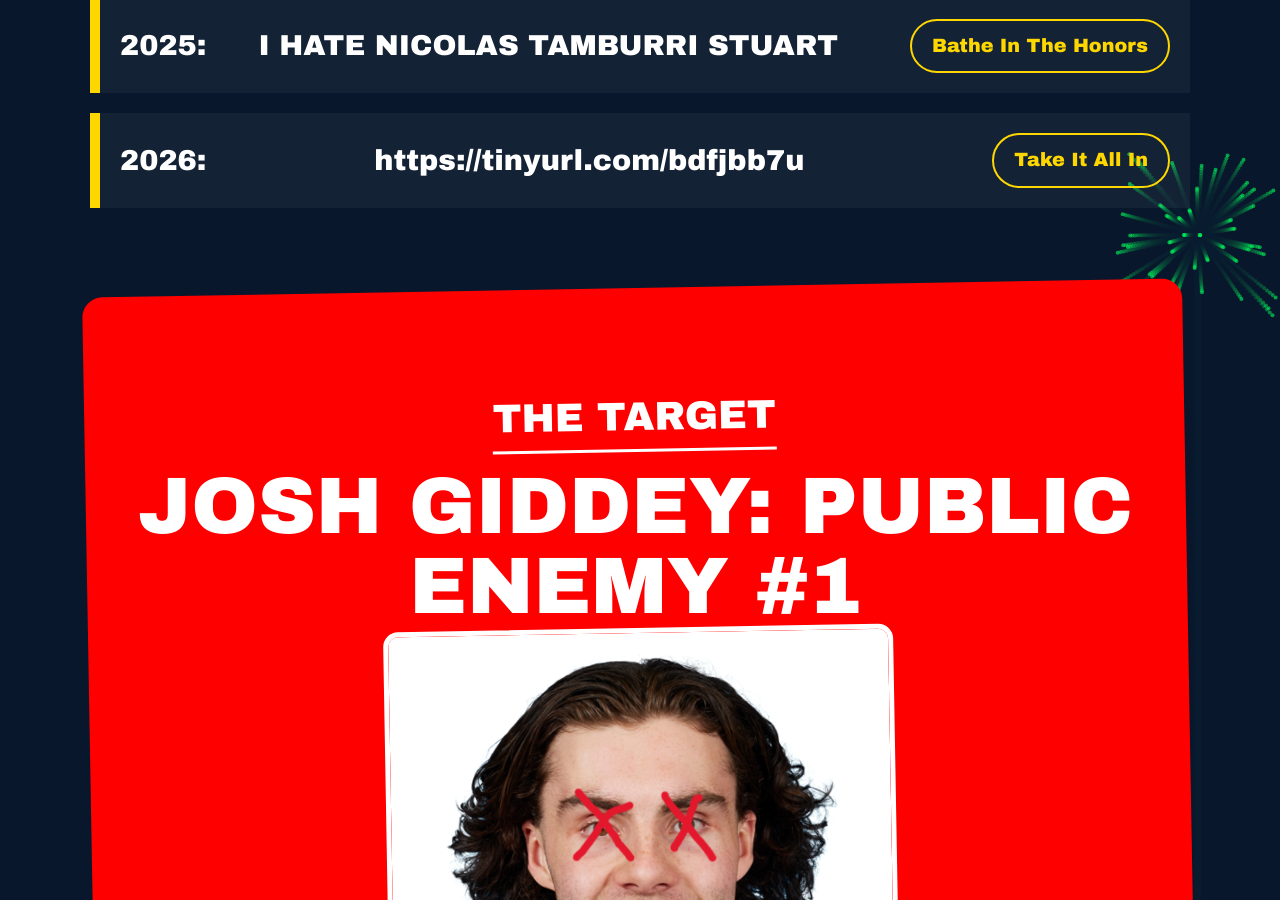
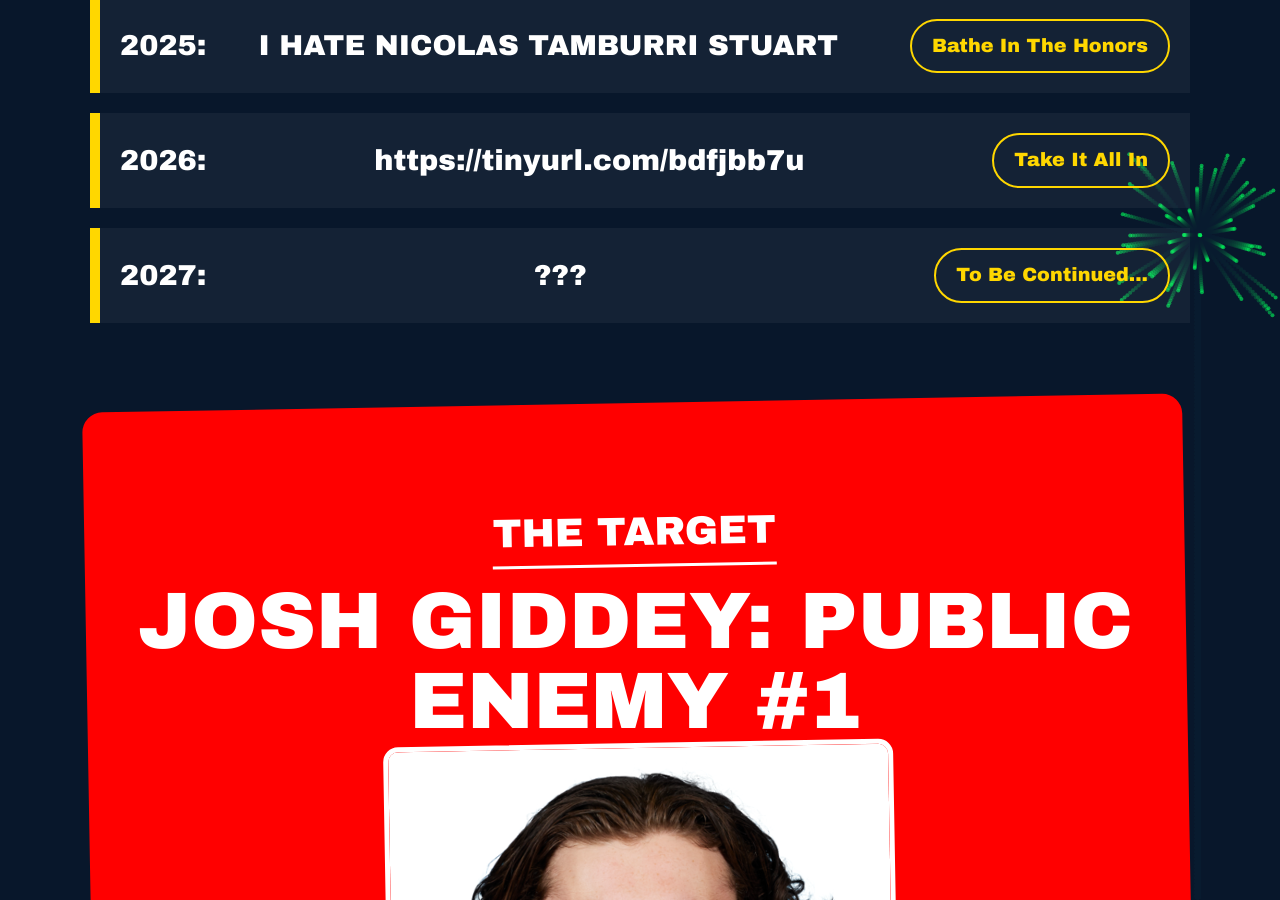
Before and after one commit to TonyRRZu/tonyrrzu.github.io, a Jekyll site: the page index.html, which Jekyll copies as it is, in a window 1280 px wide and 900 px high, scrolled down 1344 px. Built offline with Jekyll 4.4.1, drawn with Linux system fonts in a browser that asks for light colours.

Commit message:
Update index.html

```diff
--- a/index.html
+++ b/index.html
@@ -247,6 +247,10 @@
                     <strong>2026:</strong> https://tinyurl.com/bdfjbb7u
                     <a href="https://basketball.fantasysports.yahoo.com/2025/nba/98614/matchup?week=23&mid1=4&mid2=1" class="record-link">Take It All In</a>
                 </li>
+                <li>
+                    <strong>2027:</strong> ???
+                    <a href="https://i.kym-cdn.com/entries/icons/original/000/054/165/Neymar_trophy_meme_cover.jpg" class="record-link">To Be Continued...</a>
+                </li>
             </ul>
         </section>
 
```
